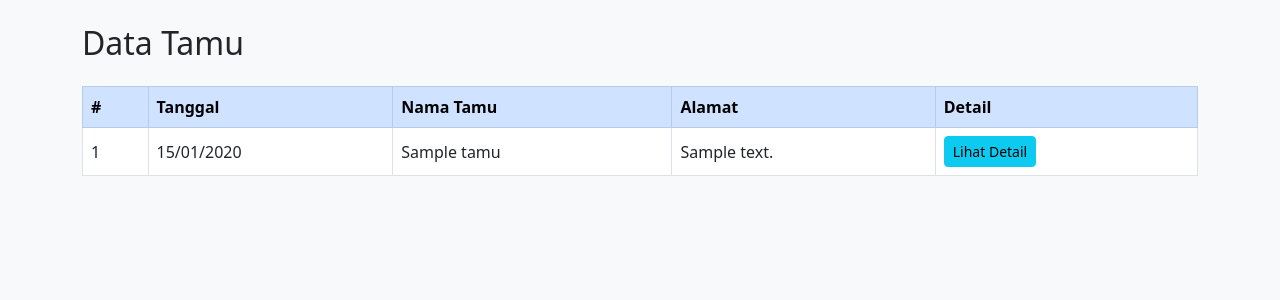
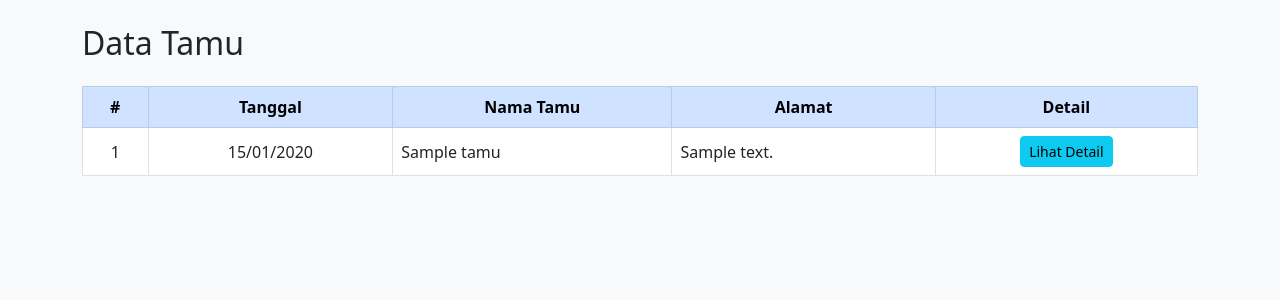
Before and after one commit to firman12233/buku-tamu, a PHP site: page /admin.php in a window 1280 px wide. Shown: the part 56-356 px from the top of the page. Run offline with PHP 8.4, Linux system fonts and the light colour scheme; the visitor is signed in with stand-in values (Sample User, id 1); tables that the repository leaves empty or names only in its code hold one stand-in row (values such as "Sample post").

Commit message:
Update admin.php

```diff
--- a/admin.php
+++ b/admin.php
@@ -110,11 +110,11 @@ $result = $conn->query($sql);
             <table class="table table-bordered table-hover align-middle">
                 <thead class="table-primary">
                     <tr>
-                        <th>#</th>
-                        <th>Tanggal</th>
-                        <th>Nama Tamu</th>
-                        <th>Alamat</th>
-                        <th>Detail</th>
+                        <th class="text-center">#</th>
+                        <th class="text-center">Tanggal</th>
+                        <th class="text-center">Nama Tamu</th>
+                        <th class="text-center">Alamat</th>
+                        <th class="text-center">Detail</th>
                     </tr>
                 </thead>
                 <tbody>
@@ -128,11 +128,11 @@ $result = $conn->query($sql);
                         data-tanggal="<?= formatTanggalIndo($row['tanggal']) ?>"
                         data-foto="<?= htmlspecialchars($row['foto']) ?>"
                     >
-                        <td><?= $no++ ?></td>
-                        <td><?= formatTanggalPendek($row['tanggal']) ?></td>
+                        <td class="text-center"><?= $no++ ?></td>
+                        <td class="text-center"><?= formatTanggalPendek($row['tanggal']) ?></td>
                         <td><?= htmlspecialchars($row['nama_tamu']) ?></td>
                         <td><?= htmlspecialchars($row['alamat']) ?></td>
-                        <td>
+                        <td class="text-center">
                             <button class="btn btn-info btn-sm"
                                 data-bs-toggle="modal" data-bs-target="#detailModal"
                                 onclick="setDetail(this.closest('tr'))">
```
